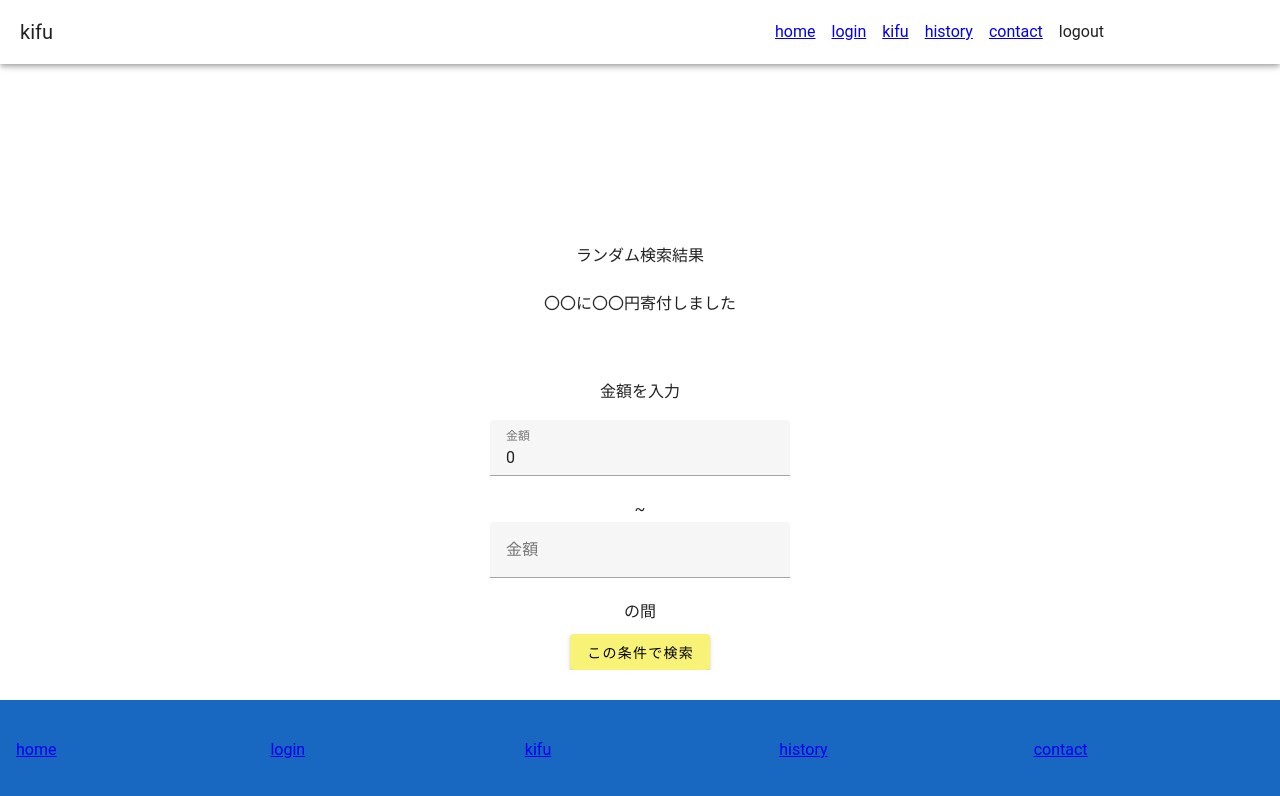
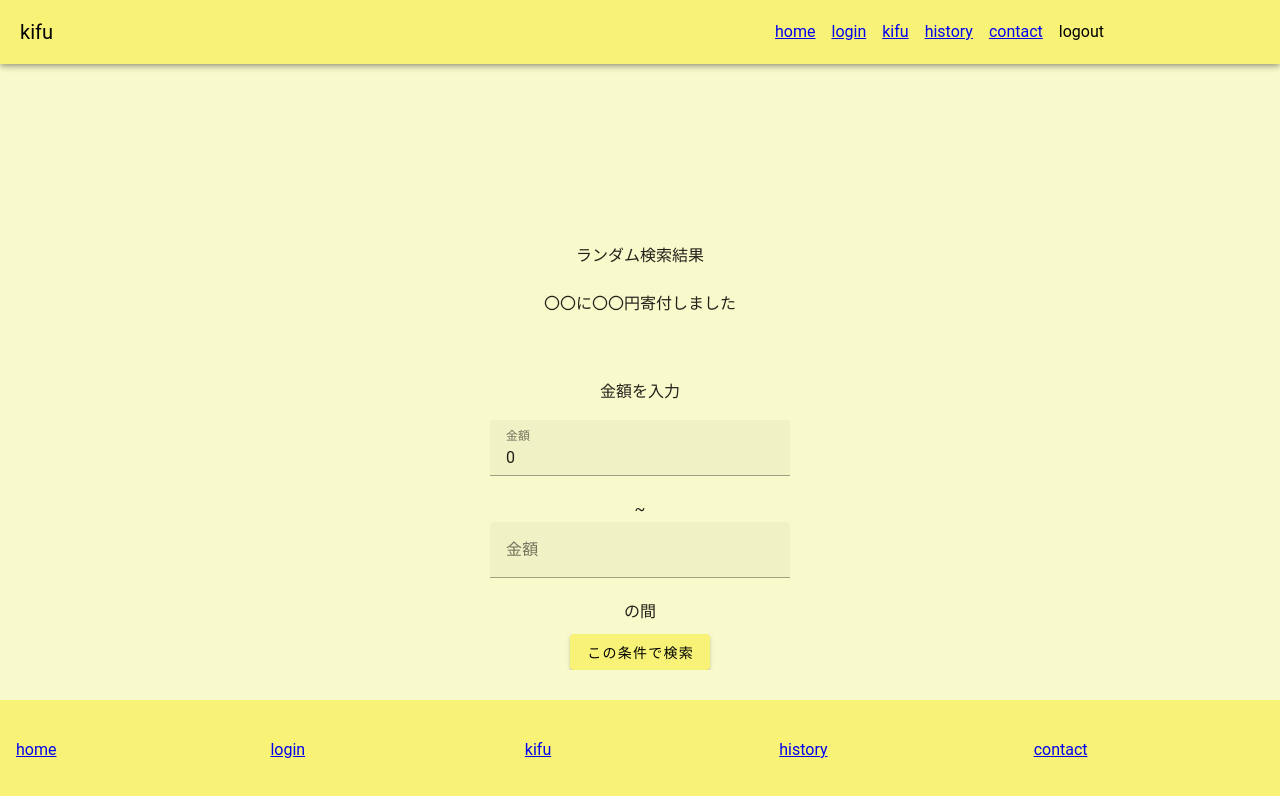
Before and after one commit to ryo0705s/kifu, a Nuxt app: page /kifu/create in a window 1280 px wide. Shown: the top 796 px of the page. Built offline with nearby package versions, Linux system fonts and the light colour scheme.

Commit message:
refactor: cssカスタムプロパティを導入、Vuetifyの規定の色にも各種追加

```diff
--- a/assets/scss/_colors.scss
+++ b/assets/scss/_colors.scss
@@ -1,7 +1,9 @@
-$primary: #e5f3f9;
-$secondary: #8fd5eb;
-$black: #514c4c;
-$yellow: #f8f377;
-$cream: #f9facb;
-$gray: #d9d9d9;
-$white: #ffffff;
+:root {
+  --primary: #e5f3f9;
+  --secondary: #8fd5eb;
+  --black: #514c4c;
+  --yellow: #f8f377;
+  --cream: #f9facb;
+  --gray: #d9d9d9;
+  --white: #ffffff;
+}
--- a/layouts/default.vue
+++ b/layouts/default.vue
@@ -1,6 +1,6 @@
 <template>
   <v-app>
-    <v-app-bar color="$yellow"
+    <v-app-bar color="yellow"
       ><v-app-bar-title>kifu</v-app-bar-title>
       <ul>
         <li><nuxt-link to="/">home</nuxt-link></li>
@@ -12,7 +12,7 @@
       </ul></v-app-bar
     ><v-main style="height: 80%"
       ><v-container class="container"><slot /></v-container></v-main
-    ><v-footer color="primary">
+    ><v-footer color="yellow">
       <v-row>
         <v-col><nuxt-link to="/"> home</nuxt-link></v-col>
         <v-col><nuxt-link to="/login">login</nuxt-link> </v-col>
@@ -32,6 +32,9 @@ const handleLogout = () => {
 };
 </script>
 <style scoped>
+.v-application {
+  background: var(--cream);
+}
 .container {
   padding-top: 10rem;
 }
--- a/nuxt.config.ts
+++ b/nuxt.config.ts
@@ -30,14 +30,14 @@ export default defineNuxtConfig({
     // css: {
     //   preprocessorOptions: {
     //     scss: {
-    //       additionalData: '@use "@/assets/css/_colors.scss" as *;',
+    //       additionalData: '@use "@/assets/scss/_colors.scss" as *;',
     //     },
     //   },
     // },
   },
   css: [
-    "@/assets/scss/_colors.scss",
     "@/assets/scss/_styles.scss",
     "@/assets/scss/main.scss",
+    "@/assets/scss/_colors.scss",
   ],
 });
--- a/pages/contact/index.vue
+++ b/pages/contact/index.vue
@@ -1,7 +1,12 @@
+<style scoped>
+.list-background {
+  background: var(--cream);
+}
+</style>
 <template>
   <v-row align-content="center">
     <v-col align="center"
-      ><v-list>
+      ><v-list class="list-background">
         <v-list-item>問い合わせ</v-list-item>
         <v-list-item><v-text-field label="mail"></v-text-field></v-list-item>
         <v-list-item
@@ -13,6 +18,3 @@
     <v-col align="center"></v-col>
   </v-row>
 </template>
-<script>
-export default {};
-</script>
--- a/pages/history/index.vue
+++ b/pages/history/index.vue
@@ -1,7 +1,12 @@
+<style scoped>
+.list-background {
+  background: var(--cream);
+}
+</style>
 <template>
   <v-row align-content="center">
     <v-col align="center"
-      ><v-list>
+      ><v-list class="list-background">
         <v-list-item>寄付履歴一覧</v-list-item>
         <v-list-item>2023年1月22日　ふるさとの家に寄付しました</v-list-item>
         <v-list-item>累計寄付額は10000円です</v-list-item>
@@ -9,6 +14,3 @@
     >
   </v-row>
 </template>
-<script>
-export default {};
-</script>
--- a/pages/index.vue
+++ b/pages/index.vue
@@ -1,9 +1,13 @@
 <script setup></script>
-<style></style>
+<style scoped>
+.list-background {
+  background: var(--cream);
+}
+</style>
 <template>
   <v-row align-content="center">
     <v-col align="center">
-      <v-list>
+      <v-list class="list-background">
         <v-list-item>このアプリは気軽に寄付ができるアプリです。</v-list-item>
         <v-list-item
           >Amazonアカウントがあれば誰でも今すぐ始められます</v-list-item
--- a/pages/kifu/create.vue
+++ b/pages/kifu/create.vue
@@ -1,36 +1,8 @@
-<template>
-  <v-row align-content="center">
-    <v-col align="center">
-      <v-list>
-        <v-list-item>ランダム検索結果</v-list-item>
-        <v-list-item>〇〇に〇〇円寄付しました</v-list-item>
-      </v-list>
-    </v-col>
-  </v-row>
-  <v-row align-content="center">
-    <v-col align="center">
-      <v-list>
-        <v-list-item>金額を入力</v-list-item>
-
-        <v-list-item
-          ><v-sheet width="300"
-            ><v-text-field
-              label="金額"
-              type="number"
-              v-model="state.donation"
-            ></v-text-field>
-            <div>~</div>
-            <v-text-field label="金額"></v-text-field
-          ></v-sheet>
-          <div>の間</div>
-        </v-list-item>
-        <v-list-item
-          ><v-btn @click="addDonation" color="yellow">この条件で検索</v-btn>
-        </v-list-item>
-      </v-list>
-    </v-col>
-  </v-row>
-</template>
+<style scoped>
+.list-background {
+  background: var(--cream);
+}
+</style>
 <script>
 import { defineComponent, reactive } from "@vue/composition-api";
 export default defineComponent({
@@ -56,3 +28,35 @@ export default defineComponent({
   },
 });
 </script>
+<template>
+  <v-row align-content="center">
+    <v-col align="center">
+      <v-list class="list-background">
+        <v-list-item>ランダム検索結果</v-list-item>
+        <v-list-item>〇〇に〇〇円寄付しました</v-list-item>
+      </v-list>
+    </v-col>
+  </v-row>
+  <v-row align-content="center">
+    <v-col align="center">
+      <v-list class="list-background">
+        <v-list-item>金額を入力</v-list-item>
+        <v-list-item
+          ><v-sheet width="300" class="list-background"
+            ><v-text-field
+              label="金額"
+              type="number"
+              v-model="state.donation"
+            ></v-text-field>
+            <div>~</div>
+            <v-text-field label="金額"></v-text-field
+          ></v-sheet>
+          <div>の間</div>
+        </v-list-item>
+        <v-list-item
+          ><v-btn @click="addDonation" color="yellow">この条件で検索</v-btn>
+        </v-list-item>
+      </v-list>
+    </v-col>
+  </v-row>
+</template>
--- a/pages/kifu/index.vue
+++ b/pages/kifu/index.vue
@@ -1,7 +1,12 @@
+<style scoped>
+.list-background {
+  background: var(--cream);
+}
+</style>
 <template>
   <v-row align-content="center">
     <v-col align="center">
-      <v-list>
+      <v-list class="list-background">
         <v-list-item
           ><nuxt-link to="/kifu/create">金額を指定して寄付する</nuxt-link>
         </v-list-item>
@@ -15,7 +20,3 @@
     </v-col>
   </v-row>
 </template>
-<script>
-// const token = localStorage.getItem("token");
-// console.log(token, "token");
-</script>
```
